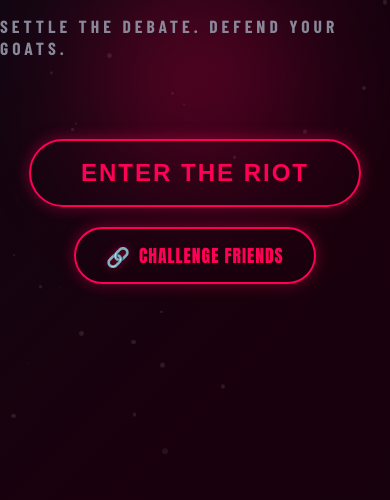
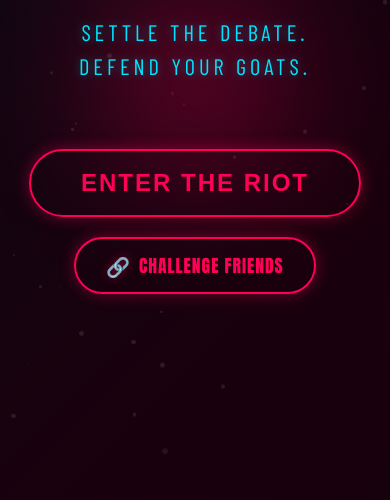
Before and after one commit to HoldenWustl/RankRiot, a plain HTML site: page index.html in a window 390 px wide. Shown: the part 344-844 px from the top of the page. Drawn offline with nearby package versions, Linux system fonts and the light colour scheme; no server answers; a web font is replaced by a local one.

Commit message:
Updated splash subtitle and fixed mobile layout

```diff
--- a/index.html
+++ b/index.html
@@ -31,7 +31,10 @@
             <h1 class="title">RANK<span class="riot-glow">RIOT</span></h1>
             <div class="glow-orb"></div>
         </div>
-        <p class="subtitle">SETTLE THE DEBATE. DEFEND YOUR GOATS.</p>
+        <p class="subtitle">
+        <span>SETTLE THE DEBATE.</span>
+        <span>DEFEND YOUR GOATS.</span>
+    </p>
         <div class="action-buttons">
     <button id="play-btn" class="glow-btn">ENTER THE RIOT</button>
 
--- a/style.css
+++ b/style.css
@@ -63,13 +63,31 @@ h1.title {
 }
 
 .subtitle {
-    font-size: 1.1rem;
-    color: var(--text-muted);
+    font-family: 'Barlow Condensed', sans-serif;
+    font-size: 1.4rem;
+    color: var(--riot-blue);
     letter-spacing: 4px;
-    font-weight: bold;
-    margin-bottom: 50px;
+    margin-bottom: 40px;
+    text-transform: uppercase;
+
+    /* Flexbox for perfect centering and stacking */
+    display: flex;
+    flex-direction: column;
+    align-items: center;
+    text-align: center;
+    gap: 8px; /* Adds a little breathing room between the two lines */
+
+    /* Text glow to match the vibe */
+    text-shadow: 0 0 10px rgba(0, 229, 255, 0.4);
+
+    /* Ensure it doesn't hit the screen edges on tiny phones */
+    width: 90%;
 }
 
+.subtitle span {
+    display: block;
+    white-space: nowrap; /* Keeps each line on its own single line */
+}
 /* --- The Glow Button --- */
 .glow-btn {
     font-size: 1.5rem;
```
